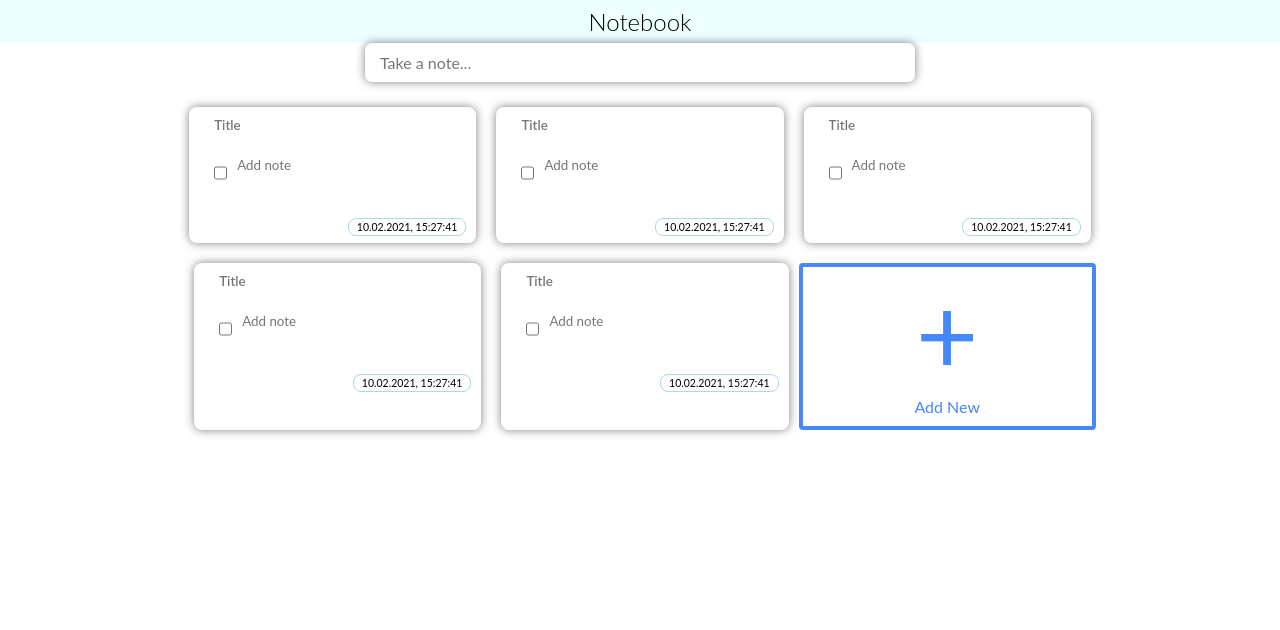
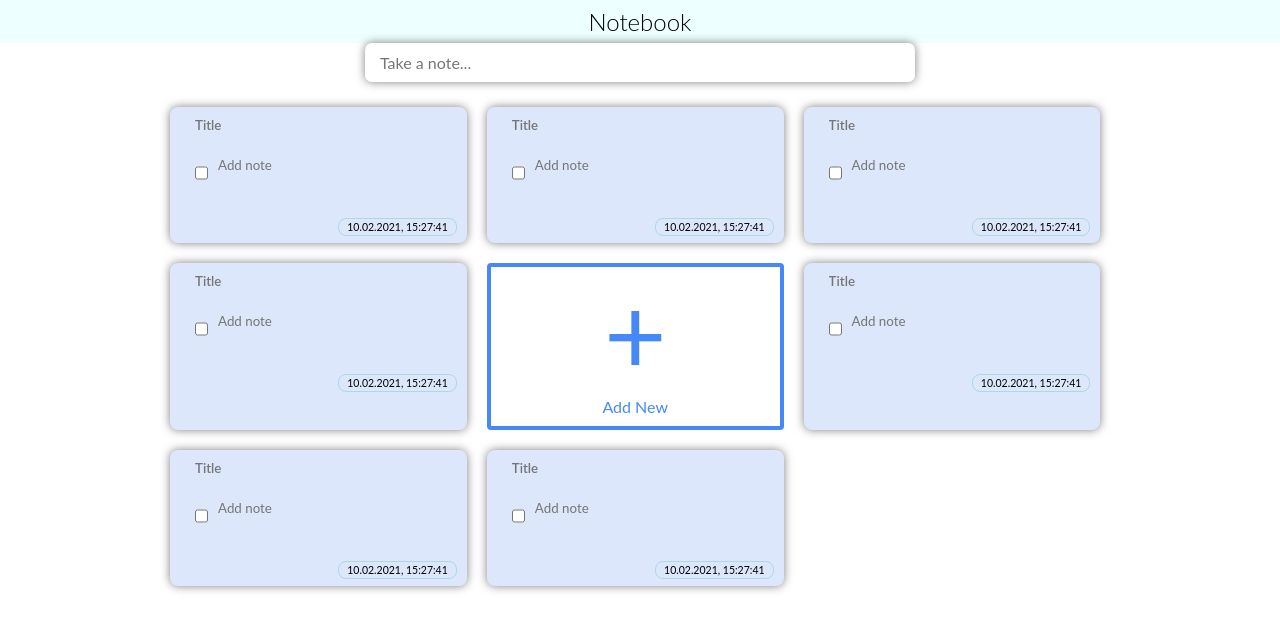
Before and after one commit to Slab3/notebook-react-ts, a React (Create React App) app: page / in a window 1280 px wide. Shown: the top 630 px of the page. Built offline with nearby package versions, Linux system fonts and the light colour scheme.

Commit message:
flex for items

```diff
--- a/public/index.html
+++ b/public/index.html
@@ -29,7 +29,6 @@
   <body>
     <noscript>You need to enable JavaScript to run this app.</noscript>
     <div id="root"></div>
-    <div id="clockBlock"></div>
     <!--
       This HTML file is a template.
       If you open it directly in the browser, you will see an empty page.
--- a/src/components/Common/BtnAddItem/BtnAddNote.module.scss
+++ b/src/components/Common/BtnAddNote/BtnAddNote.module.scss
@@ -1,6 +1,6 @@
 .addItem {
-  width: calc(32% - 10px);
-  margin-bottom: 20px;
+  width: calc(33% - 20px);
+  margin: 0 10px 20px;
   border: 4px solid #4588f9;
   color: #4588f9;
   border-radius: 4px;
--- a/src/components/Common/NoteWrapper/NoteWrapper.module.scss
+++ b/src/components/Common/NoteWrapper/NoteWrapper.module.scss
@@ -3,8 +3,9 @@
   box-shadow: 0 0 10px rgba(0,0,0,0.5);
   border-radius: 8px;
   padding: 10px;
-  width: calc(32% - 20px);
   margin: 0 10px 20px 10px;
+  width: calc(33% - 20px);
+  background-color: #dce7fb;
 
   //&.hidden { //hiding element when searching
   //  display: none;
--- a/src/components/index.tsx
+++ b/src/components/index.tsx
@@ -1,5 +1,5 @@
 import Search from './Common/InputSearch/InputSearch';
-import BtnAddNote from './Common/BtnAddItem/BtnAddNote';
+import BtnAddNote from './Common/BtnAddNote/BtnAddNote';
 import NoteWrapper from './Common/NoteWrapper/NoteWrapper';
 import DeleteBtn from './Common/DeleteBtn/DeleteBtn';
 import NoteTitle from './Common/NoteTitle/NoteTitle';
--- a/src/page/Home/Home.tsx
+++ b/src/page/Home/Home.tsx
@@ -21,9 +21,12 @@ function App() {
             <NoteWrapper/>
             <NoteWrapper/>
             <NoteWrapper/>
-            <NoteWrapper/>
             {/*there will creates note items*/}
             <BtnAddNote/>
+            <NoteWrapper/>
+            <NoteWrapper/>
+            <NoteWrapper/>
+
           </div>
         </section>
       </>
--- a/src/styles/_page.scss
+++ b/src/styles/_page.scss
@@ -1,10 +1,11 @@
 // Home.tsx
-.notes {
+.notes { //grid-container
   margin: 0 auto;
   text-align: center;
   display: flex;
   flex-wrap: wrap;
-  justify-content: center;
+  justify-content: flex-start;
+
 
   div:hover { //delete button visib
     div span {
```
Also changed, not shown: src/components/Common/BtnAddNote/BtnAddNote.tsx (renamed from src/components/Common/BtnAddItem/BtnAddNote.tsx).
